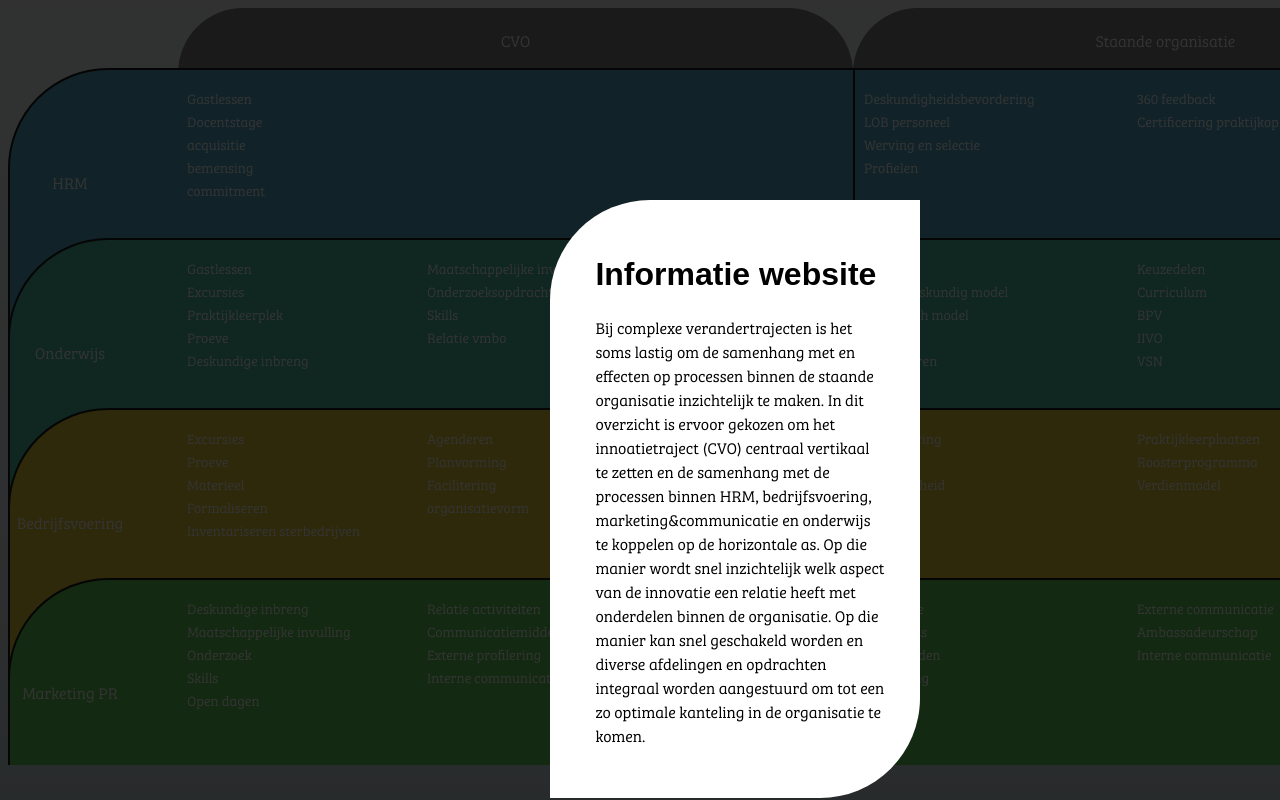
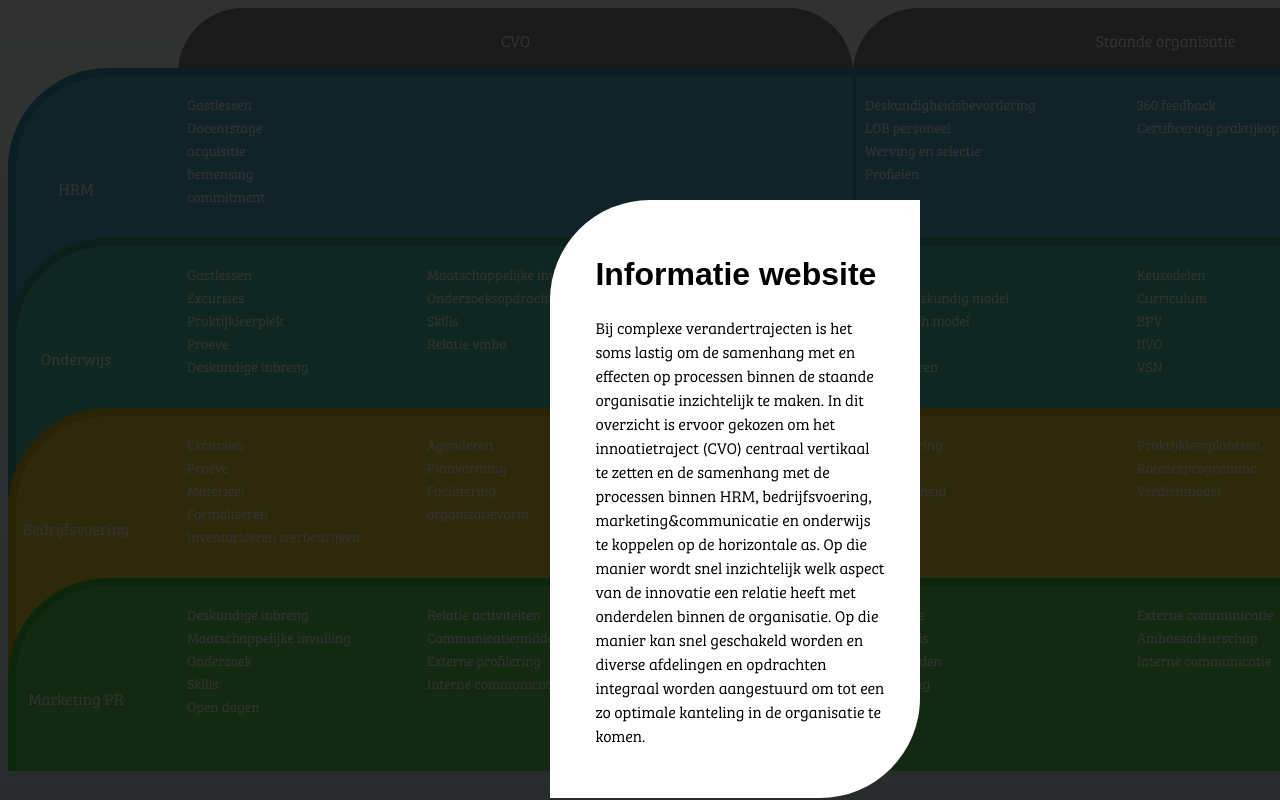
Before and after one commit to RomainvanMaanen/ProjectJquery, a plain HTML site: page ProjectJquery/index.html in a window 1280 px wide. Shown: the top 800 px of the page. Drawn offline with nearby package versions, Linux system fonts and the light colour scheme.

Commit message:
changed to colored borders

```diff
--- a/ProjectJquery/Style.css
+++ b/ProjectJquery/Style.css
@@ -94,7 +94,7 @@ p{
     top:0px;
     height: 430px;
     width:675px;
-    border-top: 2px solid #1A1A1A;
+    border-top: 8px solid #3796B3;
     padding-top:15px;
 }
 
@@ -106,9 +106,9 @@ p{
     height: 430px;
     width:275px;
     padding-top: 15px;
-    border-top: 2px solid #1A1A1A;
+    border-top: 8px solid #3796B3;
     border-bottom-right-radius: 100px;
-    border-left: 2px solid #1A1A1A;
+    border-left: 3px solid #3796B3;
 }
 #HRM_sub2 {
     background-color: rgb(84,176,203);
@@ -118,7 +118,7 @@ p{
     height: 430px;
     width:350px;
     padding-top: 15px;
-    border-top: 2px solid #1A1A1A;
+    border-top: 8px solid #3796B3;
     border-bottom-right-radius: 100px;
 }
 #Onderwijs_main {
@@ -126,7 +126,7 @@ p{
     position: absolute;
     left: 170px;
     top:0px;
-    border-top: 2px solid #1A1A1A;
+    border-top: 8px solid #39A286;
     height: 300px;
     width:317px;
     padding-top:15px;
@@ -139,7 +139,7 @@ p{
     height: 420px;
     width:316px;
     padding-top:15px;
-    border-top: 2px solid #1A1A1A;
+    border-top: 8px solid #39A286;
 }
 #Onderwijs_main3 {
     background-color: rgb(76,192,161);
@@ -149,7 +149,7 @@ p{
     height: 420px;
     width:170px;
     padding-top:15px;
-    border-top: 2px solid #1A1A1A;
+    border-top: 8px solid #39A286;
 }
 #Onderwijs_sub {
     background-color: rgb(76,192,161);
@@ -158,9 +158,9 @@ p{
     left: 845px;
     top: 0px;
     width: 275px;
-    border-top: 2px solid #1A1A1A;
+    border-top: 8px solid #39A286;
     padding-top: 15px;
-    border-left: 2px solid #1A1A1A;
+    border-left: 3px solid #39A286;
 }
 #Onderwijs_sub2 {
     background-color: rgb(76,192,161);
@@ -170,7 +170,7 @@ p{
     top: 0px;
     width: 275px;
     padding-top: 15px;
-    border-top: 2px solid #1A1A1A;
+    border-top: 8px solid #39A286;
 }
 #Onderwijs_sub3 {
     background-color: rgb(76,192,161);
@@ -180,14 +180,14 @@ p{
     top: 0px;
     width: 150px;
     padding-top: 15px;
-    border-top: 2px solid #1A1A1A;
+    border-top: 8px solid #39A286;
 }
 #Bedrijf_main {
     background-color: rgb(226,202,52);
     position: absolute;
     left: 170px;
     top:0px;
-    border-top:2px solid #1A1A1A;
+    border-top:8px solid #C9B21D;
     height: 200px;
     width:480px;
     padding-top:15px;
@@ -197,7 +197,7 @@ p{
     position: absolute;
     left: 410px;
     top:0px;
-    border-top:2px solid #1A1A1A;
+    border-top:8px solid #C9B21D;
     height: 200px;
     width: 435px;
     padding-top:15px;
@@ -210,9 +210,9 @@ p{
     height: 200px;
     width: 400px;
     padding-top: 15px;
-    border-top: 2px solid #1A1A1A;
+    border-top:8px solid #C9B21D;
     border-bottom: 2px solid #B3B3B3;
-    border-left: 2px solid #1A1A1A;
+    border-left :3px solid #C9B21D;
 }
 #Bedrijf_sub2 {
     background-color: rgb(226,202,52);
@@ -222,8 +222,7 @@ p{
     height: 250px;
     width: 350px;
     padding-top: 15px;
-    border-top: 2px solid #1A1A1A;
-    border-bottom: 2px solid #B3B3B3;
+    border-top: 8px solid #C9B21D;
     border-bottom-right-radius: 100px;
 }
 #Marketing_main {
@@ -234,7 +233,7 @@ p{
     height: 170px;
     width:480px;
     padding-top:15px;
-    border-top:2px solid #1A1A1A;
+    border-top:8px solid #3EBE37;
 }
 #Marketing_main2 {
     background-color: rgb(94,206,88);
@@ -244,7 +243,7 @@ p{
     height: 170px;
     width:435px;
     padding-top:15px;
-    border-top:2px solid #1A1A1A;
+    border-top:8px solid #3EBE37;
 }
 #Marketing_sub {
     background-color: rgb(94,206,88);
@@ -253,8 +252,8 @@ p{
     top: 0px;
     height: 170px;
     width: 400px;
-    border-top: 2px solid #1A1A1A;
-    border-left: 2px solid #1A1A1A;
+    border-top: 8px solid #3EBE37;
+    border-left: 3px solid #3EBE37;
     padding-top: 15px;
     border-bottom-right-radius: 100px;
 }
@@ -265,7 +264,7 @@ p{
     top: 0px;
     height: 170px;
     width: 350px;
-    border-top: 2px solid #1A1A1A;
+    border-top: 8px solid #3EBE37;
     padding-top: 15px;
     border-bottom-right-radius: 100px;
 }
@@ -275,7 +274,7 @@ p{
     height:440px;
     width:170px;
     border:none;
-    border:2px solid #1A1A1A;
+    border:8px solid #3796B3;
     border-top-left-radius:100px;
 }
 #HRM_ID p{
@@ -290,7 +289,7 @@ p{
     position:absolute;
     height:440px;
     width:170px;
-    border:2px solid #1A1A1A;
+    border:8px solid #39A286;
     border-top-left-radius:100px;
 }
 #Onderwijs_ID p{
@@ -303,9 +302,9 @@ p{
 #bedrijf_ID{
     background-color: rgb(226,202,52);
     position:absolute;
-    height:350px;
+    height:300px;
     width:170px;
-    border:2px solid #1A1A1A;
+    border:8px solid #C9B21D;
     border-top-left-radius:100px;
 }
 #bedrijf_ID p{
@@ -320,8 +319,8 @@ p{
     position:absolute;
     height:185px;
     width:170px;
-    border-top:2px solid #1A1A1A;
-    border-left:2px solid #1A1A1A;
+    border-top:8px solid #3EBE37;
+    border-left:8px solid #3EBE37;
     border-top-left-radius:100px;
 }
 #Marketing_ID p{
```
